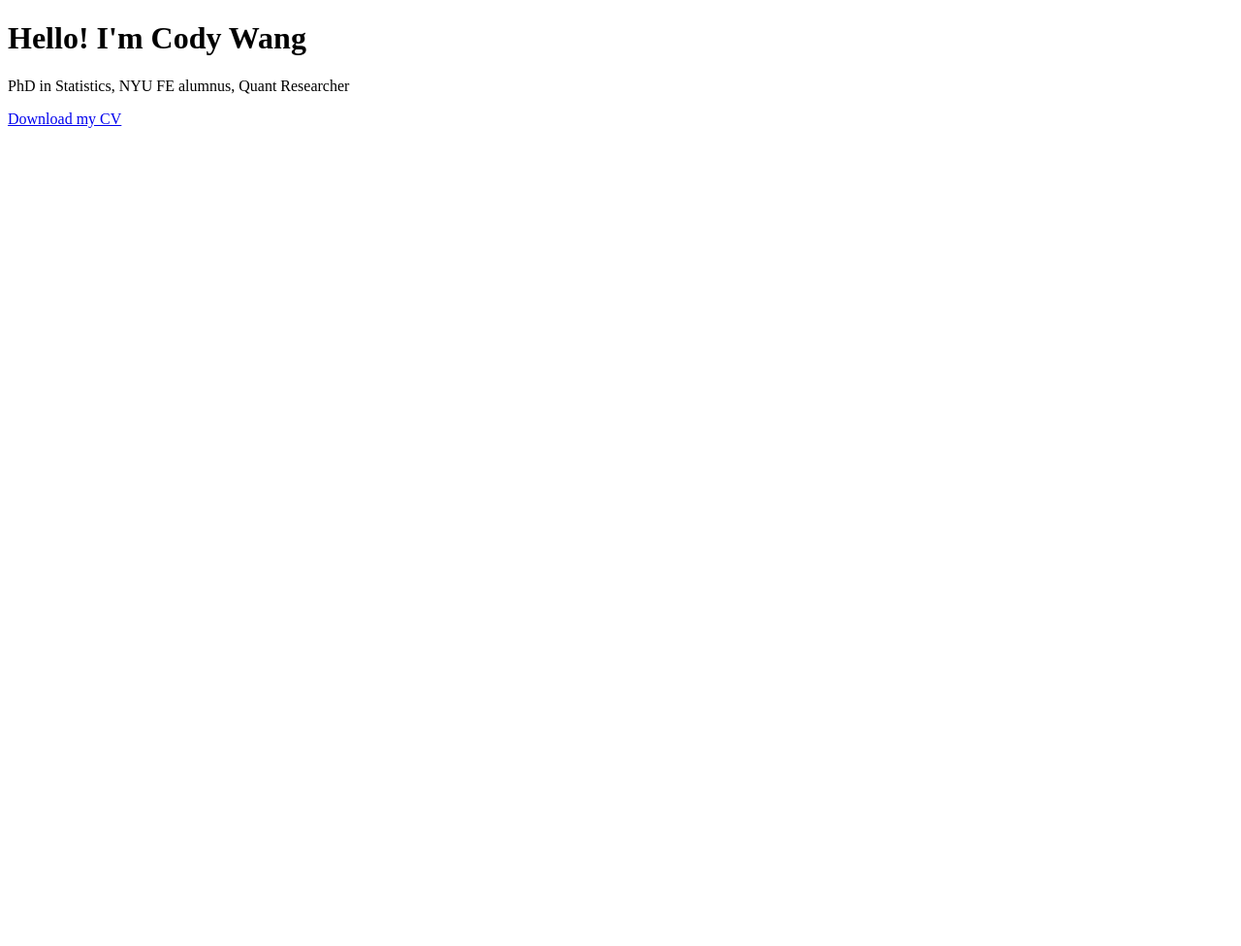
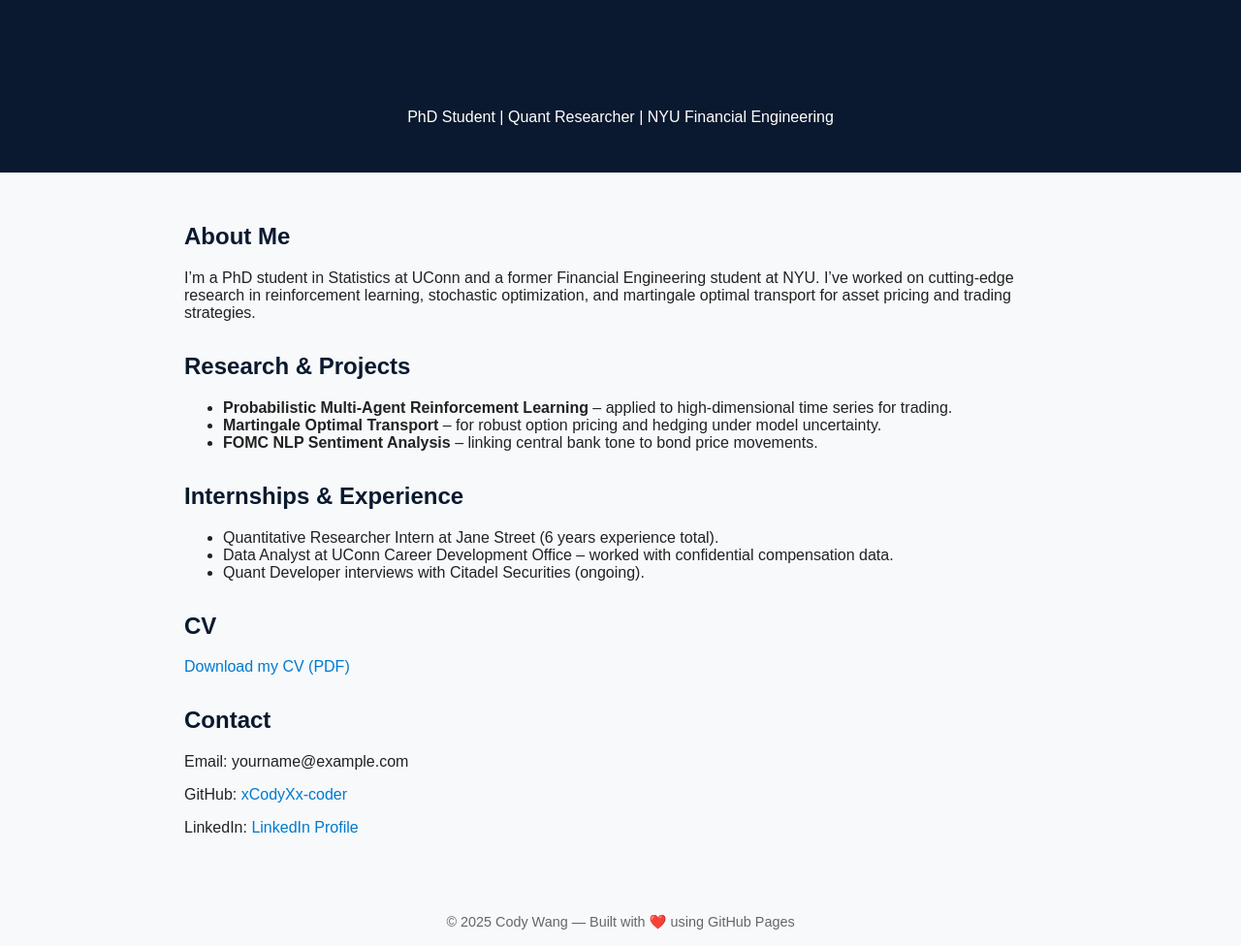
Before and after one commit to xXCodyXx-coder/xCodyXx-coder.github.io, a plain HTML site: page index.html in a window 1280 px wide. Shown: the whole page at 97% size. Before the commit the page ends 800 px from the top, so only its background shows below. Drawn offline with Linux system fonts and the light colour scheme.

Commit message:
Update index.html

```diff
--- a/index.html
+++ b/index.html
@@ -1,14 +1,94 @@
-<!-- index.html -->
 <!DOCTYPE html>
 <html lang="en">
 <head>
   <meta charset="UTF-8" />
-  <meta name="viewport" content="width=device-width, initial-scale=1.0" />
+  <meta name="viewport" content="width=device-width, initial-scale=1.0"/>
   <title>Cody Wang | PhD Portfolio</title>
+  <style>
+    body {
+      font-family: Arial, sans-serif;
+      margin: 0;
+      padding: 0;
+      background: #f7f9fb;
+      color: #222;
+    }
+    header {
+      background: #0a192f;
+      color: white;
+      padding: 2rem;
+      text-align: center;
+    }
+    main {
+      padding: 2rem 4rem;
+      max-width: 900px;
+      margin: auto;
+    }
+    section {
+      margin-bottom: 2rem;
+    }
+    h1, h2 {
+      color: #0a192f;
+    }
+    a {
+      color: #007acc;
+      text-decoration: none;
+    }
+    a:hover {
+      text-decoration: underline;
+    }
+    footer {
+      text-align: center;
+      padding: 1rem;
+      font-size: 0.9rem;
+      color: #666;
+    }
+  </style>
 </head>
 <body>
-  <h1>Hello! I'm Cody Wang</h1>
-  <p>PhD in Statistics, NYU FE alumnus, Quant Researcher</p>
-  <p><a href="cv.pdf">Download my CV</a></p>
+  <header>
+    <h1>Cody Wang</h1>
+    <p>PhD Student | Quant Researcher | NYU Financial Engineering</p>
+  </header>
+
+  <main>
+    <section>
+      <h2>About Me</h2>
+      <p>I’m a PhD student in Statistics at UConn and a former Financial Engineering student at NYU. I’ve worked on cutting-edge research in reinforcement learning, stochastic optimization, and martingale optimal transport for asset pricing and trading strategies.</p>
+    </section>
+
+    <section>
+      <h2>Research & Projects</h2>
+      <ul>
+        <li><strong>Probabilistic Multi-Agent Reinforcement Learning</strong> – applied to high-dimensional time series for trading.</li>
+        <li><strong>Martingale Optimal Transport</strong> – for robust option pricing and hedging under model uncertainty.</li>
+        <li><strong>FOMC NLP Sentiment Analysis</strong> – linking central bank tone to bond price movements.</li>
+      </ul>
+    </section>
+
+    <section>
+      <h2>Internships & Experience</h2>
+      <ul>
+        <li>Quantitative Researcher Intern at Jane Street (6 years experience total).</li>
+        <li>Data Analyst at UConn Career Development Office – worked with confidential compensation data.</li>
+        <li>Quant Developer interviews with Citadel Securities (ongoing).</li>
+      </ul>
+    </section>
+
+    <section>
+      <h2>CV</h2>
+      <p><a href="cv.pdf" target="_blank">Download my CV (PDF)</a></p>
+    </section>
+
+    <section>
+      <h2>Contact</h2>
+      <p>Email: yourname@example.com</p>
+      <p>GitHub: <a href="https://github.com/xCodyXx-coder" target="_blank">xCodyXx-coder</a></p>
+      <p>LinkedIn: <a href="https://www.linkedin.com/in/YOUR_USERNAME/" target="_blank">LinkedIn Profile</a></p>
+    </section>
+  </main>
+
+  <footer>
+    &copy; 2025 Cody Wang — Built with ❤️ using GitHub Pages
+  </footer>
 </body>
 </html>
```
